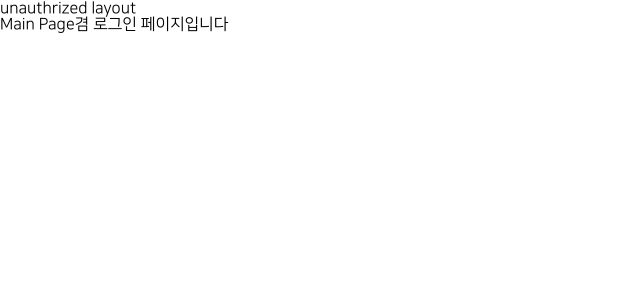
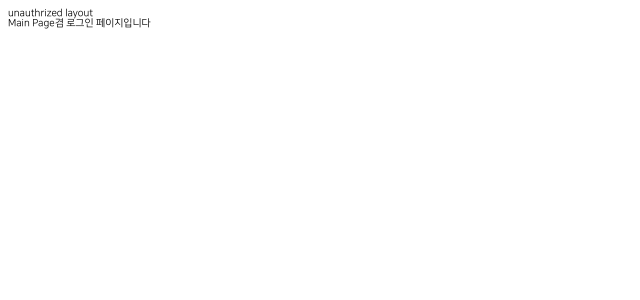
Before and after one commit to JaeilJO/blanking, a Next.js app: page / in a window 1280 px wide. Shown: the top 300 px of the page, without its empty margins (0-640 px from the left). Built offline with nearby package versions, Linux system fonts and the light colour scheme.

Commit message:
feat : abstaracts 폴더 생성
- colors, mixins, shadows 파일들 전부 abstracts 폴더로 이동
- global.scss의 html에 font size 62.5% 지정

```diff
--- a/src/app/global.scss
+++ b/src/app/global.scss
@@ -1,5 +1,9 @@
-html,
-body,
+html {
+    font-size: 62.6%;
+}
+body {
+}
+
 div,
 span,
 applet,
```
Also changed, not shown: src/style/abstracts/_colors.scss (renamed from src/style/_colors.scss), src/style/abstracts/_mixins.scss (renamed from src/style/_mixins.scss), src/style/abstracts/_shadows.scss (renamed from src/style/_shadows.scss).
